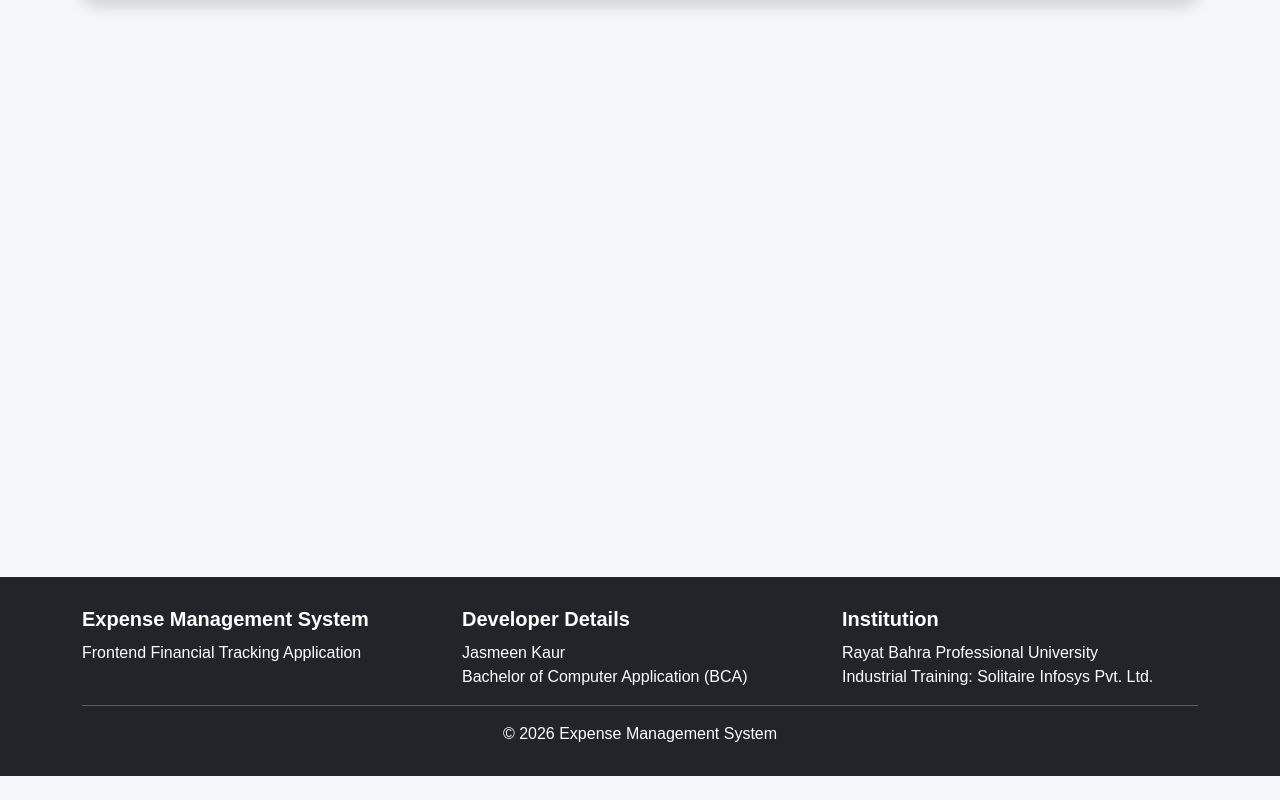
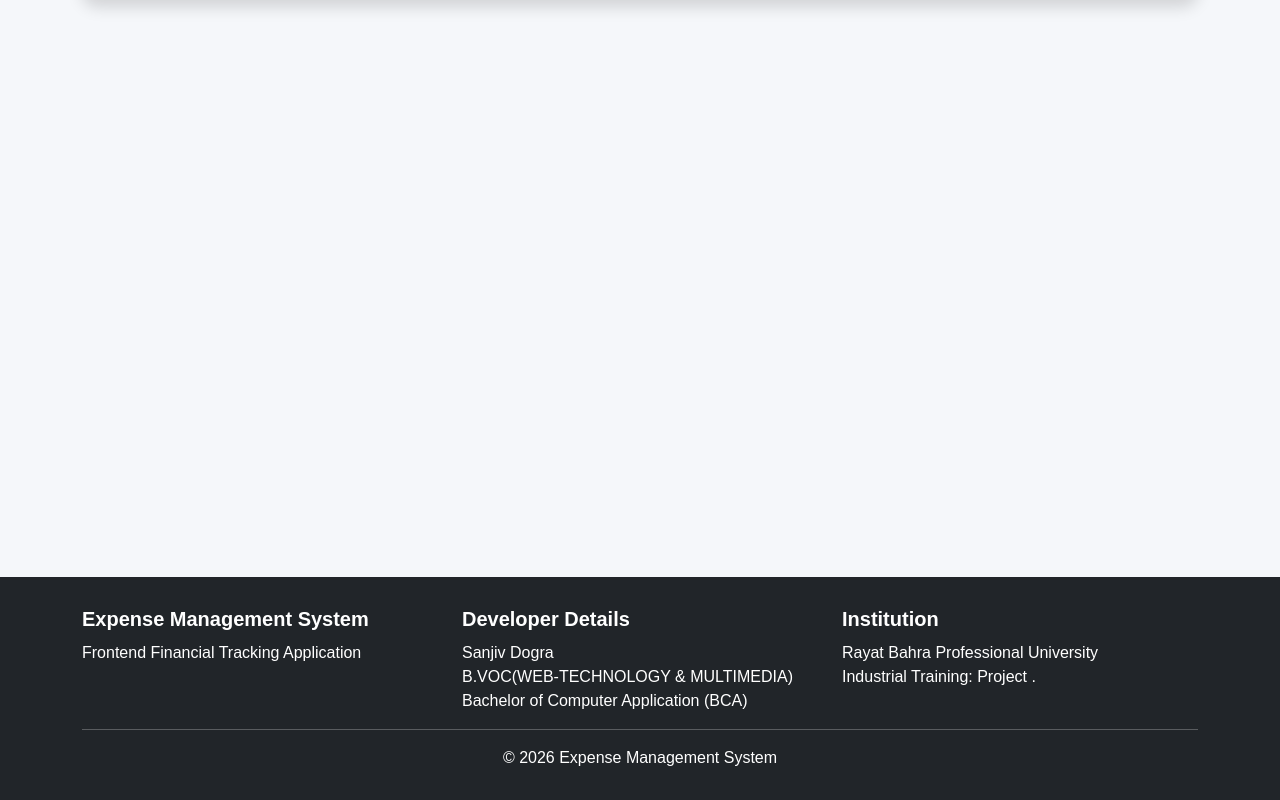
Before and after one commit to sanjeev239/expense-management-system, a plain HTML site: page expense.html in a window 1280 px wide. Shown: the part 497-1297 px from the top of the page. Before the commit the page ends 1273 px from the top, so only its background shows below. Drawn offline with nearby package versions, Linux system fonts and the light colour scheme; files that its build step writes are made by us from their sources; files whose address does not match are found by name.

Commit message:
Update expense.html

```diff
--- a/expense.html
+++ b/expense.html
@@ -185,11 +185,14 @@ Frontend Financial Tracking Application
 <h5>Developer Details</h5>
 
 <p>
-Jasmeen Kaur
+Sanjiv Dogra
 </p>
 
 <p>
+B.VOC(WEB-TECHNOLOGY & MULTIMEDIA) <br>
 Bachelor of Computer Application (BCA)
+<br>
+
 </p>
 
 </div>
@@ -203,8 +206,8 @@ Rayat Bahra Professional University
 </p>
 
 <p>
-Industrial Training:
-Solitaire Infosys Pvt. Ltd.
+
+Industrial Training: Project .
 </p>
 
 </div>
```
